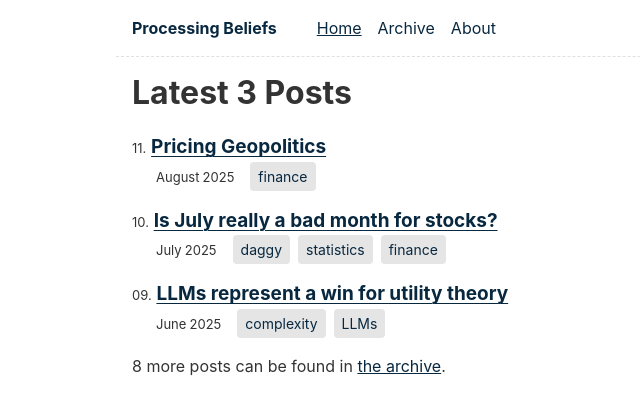
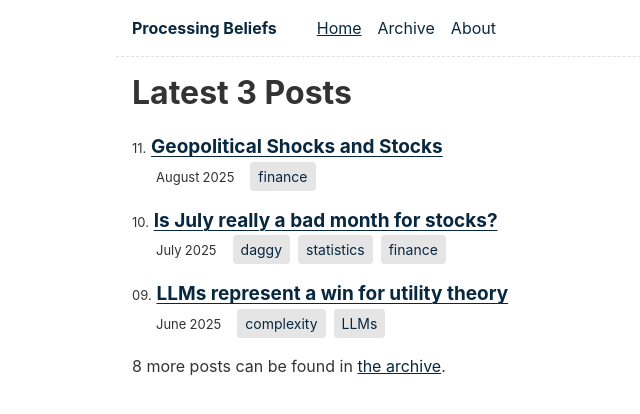
Before and after one commit to tristinb/tristinb.github.io, an Eleventy site: page content/index.njk in a window 1280 px wide. Shown: the whole page, without its empty margins (204-844 px from the left). Built offline with nearby package versions, Linux system fonts and the light colour scheme; Eleventy itself is replaced by a stand-in of ours; files that its build step writes are made by us from their sources; what markdown-it-mathjax3 would draw is missing.

Commit message:
renaming geopol shocks

```diff
--- a/content/blog/pricing_geopolitics/pricing_geopolitics.md
+++ b/content/blog/geopolitical_shocks_stocks/geopolitical_shocks_stocks.md
@@ -1,5 +1,5 @@
 ---
-title: Pricing Geopolitics
+title: Geopolitical Shocks and Stocks
 description: Why geopolitical shocks impact the stock market much less than we think
 date: 2025-08-13
 draft: False
```
